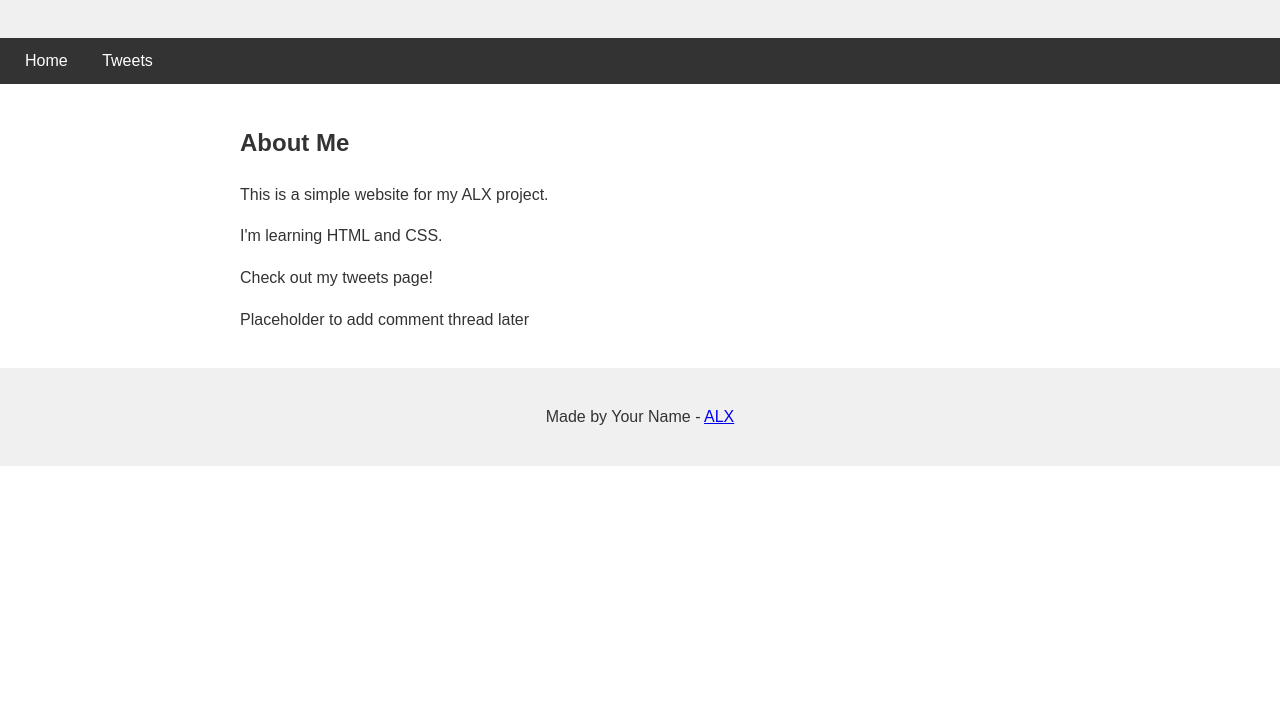
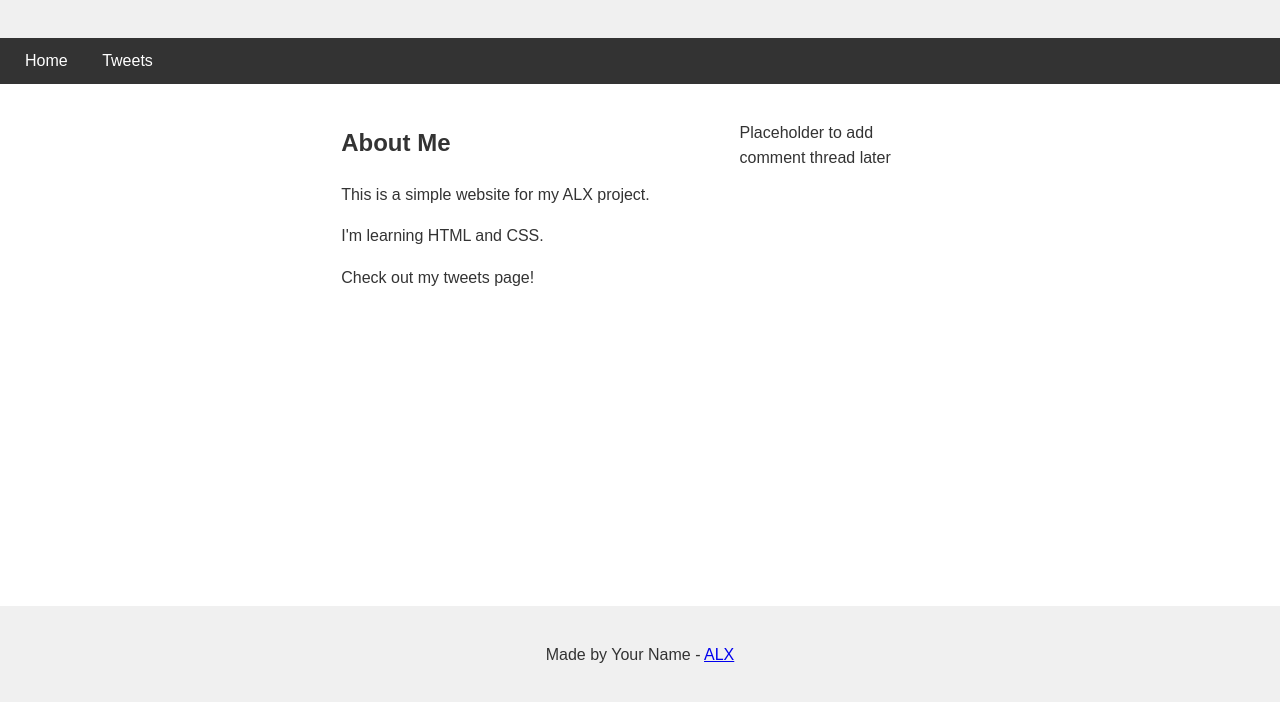
Before and after one commit to Leyou-Tesfahun/alx_html_css, a plain HTML site: page css_basic/index.html in a window 1280 px wide. Shown: the part 96-798 px from the top of the page. Drawn offline with Linux system fonts and the light colour scheme.

Commit message:
Update styles.css

```diff
--- a/css_basic/styles.css
+++ b/css_basic/styles.css
@@ -1 +1,22 @@
-/* This file should remain empty for now */
+/* Flexbox layout implementation */
+body {
+    display: flex;
+    flex-direction: column;
+    min-height: 100vh;
+}
+
+main {
+    display: flex;
+    flex-direction: row;
+    flex: auto;
+}
+
+article {
+    flex: 2;
+    overflow-y: auto;
+}
+
+aside {
+    flex: 1;
+    overflow-y: auto;
+}
```
